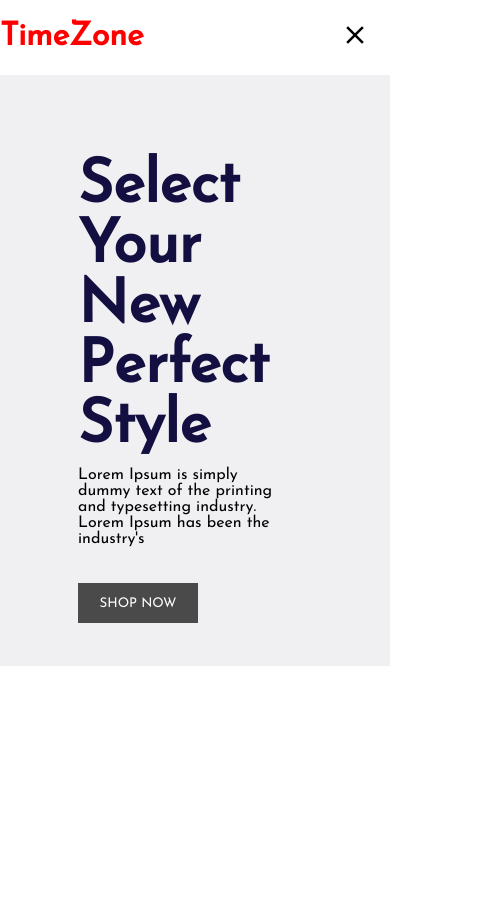
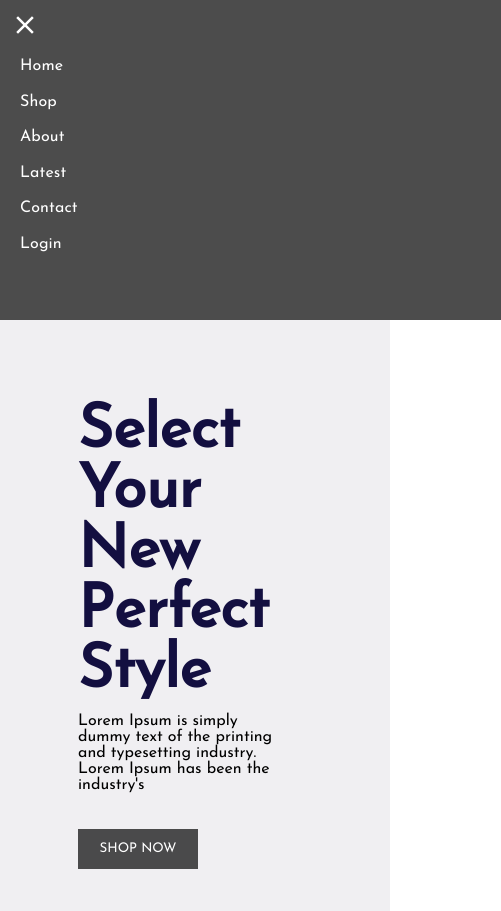
Before and after one commit to Scorpion197/Ecommerce-web-app, a React (Create React App) app in the folder frontend/: page / in a window 390 px wide. Both pictures are taken after a click on the element 365 px from the left and 37 px from the top of the page. Shown: the whole page, 501 px wide, since content can reach past the window. Before the commit the page ends 844 px from the top, so only its background shows below. Built offline with nearby package versions, Linux system fonts and the light colour scheme.

Commit message:
Finished mobile menu styling

```diff
--- a/frontend/src/components/MobileMenu/MobileMenu.js
+++ b/frontend/src/components/MobileMenu/MobileMenu.js
@@ -21,10 +21,37 @@ const MobileMenu = () => {
         <>
             <Wrapper>
 
-                <h1 className="time-zone"> TimeZone</h1>
+                <h1 className={click? 'hidden-time-zone': 'time-zone'}> TimeZone</h1>
                 <div className="icon-item" onClick={handleClick}>
                     {
-                        click ? <CloseIcon className="icon" style={{color: "#000"}}/> : <MenuIcon className="icon" style={{color: "#000"}}/>
+                        click ? (
+
+                            <Menu>
+
+                                <CloseIcon className="icon" style={{color: "#fff"}}/>
+                                <Typography variant="h6" className="menu-item" component="div">
+                                    Home
+                                </Typography>
+                                <Typography variant="h6" className="menu-item" component="div">
+                                    Shop
+                                </Typography>
+                                <Typography variant="h6" className="menu-item" component="div">
+                                    About
+                                </Typography>
+                                <Typography variant="h6" className="menu-item" component="div">
+                                    Latest
+                                </Typography>
+                                <Typography variant="h6" className="menu-item" component="div">
+                                    Contact
+                                </Typography>
+                                <Typography variant="h6" className="menu-item" component="div">
+                                    Login
+                                </Typography>
+
+                            </Menu>
+                            )
+
+                        : (<MenuIcon className="icon" style={{color: "#000"}}/>)
                     }
                 </div>
             </Wrapper>
--- a/frontend/src/components/MobileMenu/MobileMenu.styles.js
+++ b/frontend/src/components/MobileMenu/MobileMenu.styles.js
@@ -12,12 +12,18 @@ export const Wrapper = styled.div`
         color: red;
     }
 
+    .hidden-time-zone {
+
+        display: none;
+    }
+
     .icon {
 
         margin-right: 20px;
         width: 30px;
         height: 30px;
     }
+
 `;
 
 export const Menu = styled.div`
@@ -25,14 +31,22 @@ export const Menu = styled.div`
     display: block;
     background: #4c4c4c;;
     padding: 10px 10px;
-    width: 100%;
+    width: 57vh;
     height: 300px;
     text-align: left;
+
     .menu-item {
 
         font-size: 16px;
         margin: 10px 10px;
         color: #fff;
+        cursor: pointer;
+
+        :hover {
+
+            background: #fff;
+            color: #4c4c4c;
+        }
 
     }
 
```
